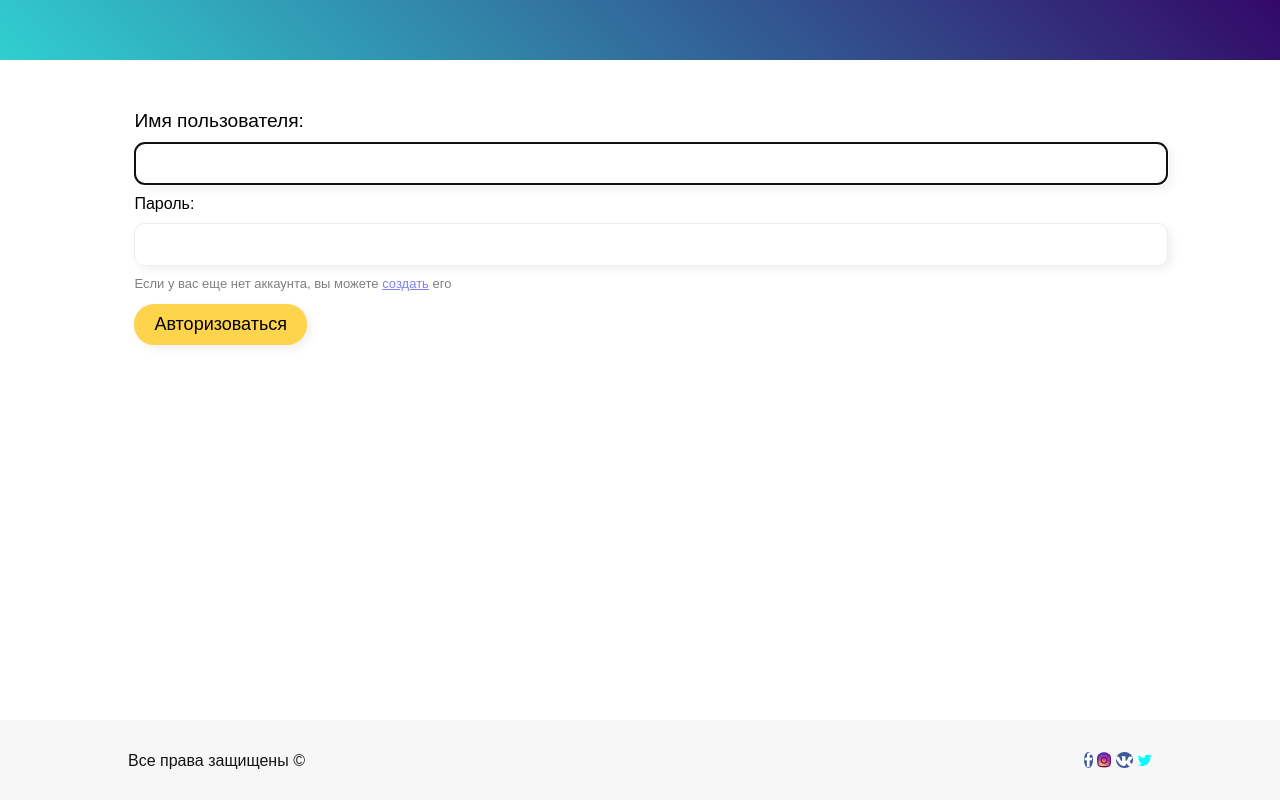
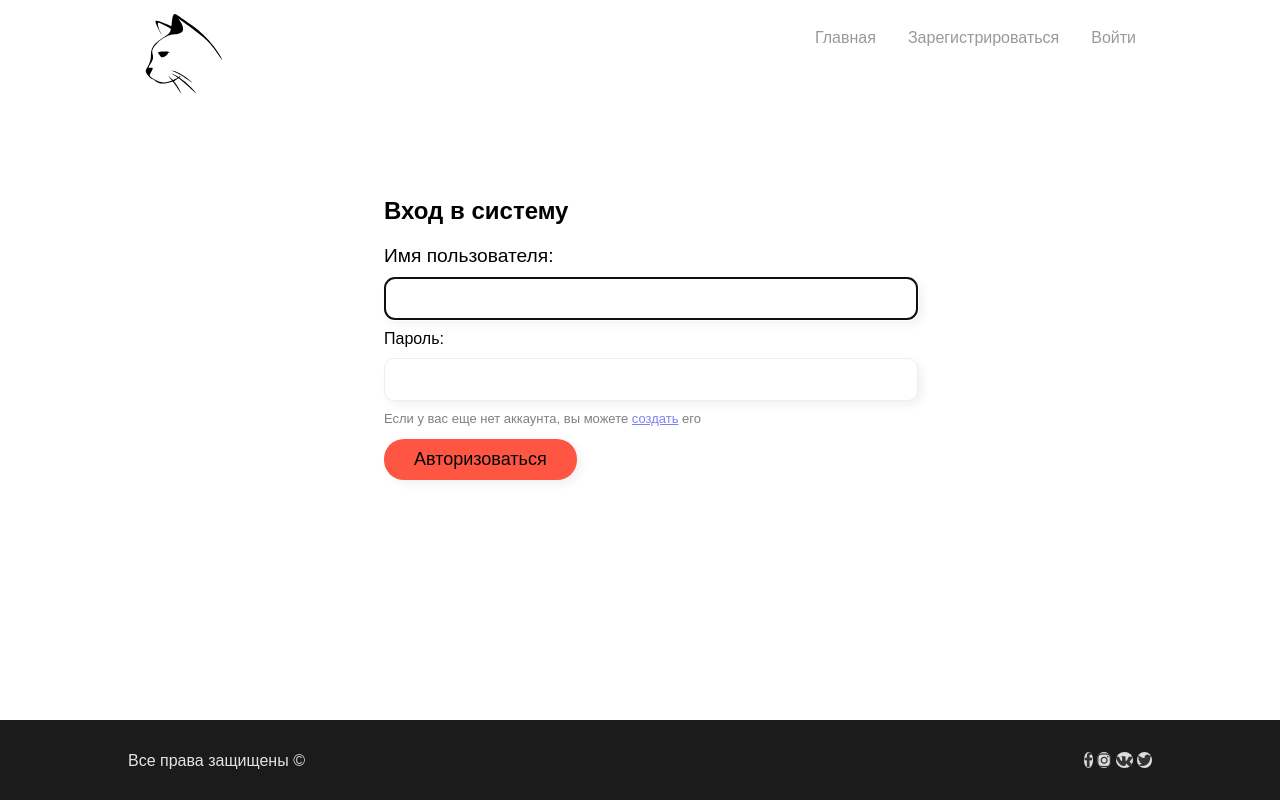
Before and after one commit to zbcoder/djangoShortsURL, a Django app: page /auth/login/ in a window 1280 px wide. Run offline with Django 4.2, Linux system fonts and the light colour scheme; parts of the project's set-up code (start-up, migrations or seed data) failed here and were passed over.

Commit message:
Add logic to navbar, change main.css

```diff
--- a/djangoAuth/forms.py
+++ b/djangoAuth/forms.py
@@ -12,7 +12,7 @@ class NewUserForm(UserCreationForm):
     username = forms.CharField(
         label='Введите логин',
         required=True,
-        help_text='Нельзя вводить символы: @, /, _',
+        help_text='Нельзя вводить символы, кроме: @, /, _',
         widget=forms.TextInput(attrs={'placeholder': 'Введите логин'})
     )
 
--- a/djangoMain/urls.py
+++ b/djangoMain/urls.py
@@ -3,6 +3,8 @@ from django.urls import path
 from .views import *
 
 urlpatterns = [
-    path(r'myprofile/', myprofile, name='myprofile'),
-    path(r'create_link/', create_link, name='create_link')
+    path(r'profile/', myprofile, name='profile'),
+    path(r'create_link/', create_link, name='create_link'),
+    path(r'', home, name='home'),
+    path(r'about/', about, name='about')
 ]
--- a/djangoShortLinks/settings.py
+++ b/djangoShortLinks/settings.py
@@ -127,6 +127,6 @@ STATICFILES_DIRS = [
 
 # Default primary key field type
 # https://docs.djangoproject.com/en/4.0/ref/settings/#default-auto-field
-LOGIN_REDIRECT_URL = 'myprofile'
+LOGIN_REDIRECT_URL = 'home'
 
 DEFAULT_AUTO_FIELD = 'django.db.models.BigAutoField'
--- a/static/css/main.css
+++ b/static/css/main.css
@@ -1,23 +1,69 @@
 body{
     font-family: Arial, Helvetica, sans-serif;
+    margin: 0;
+    display: flex;
+    flex-direction: column;
+    min-height: 100vh;
 }
 
 :root{
     --index: calc(1vw+1vh)
 }
-.shorturls-navbar{
-    position: fixed;
-    top:0;
-    left: 0;
-    height: 60px;
-    background: linear-gradient(45deg, #30cfd0, #330867);
-    width: 100%;
-    z-index: 5;
+
+.ul-navbar {
+    margin-top: auto;
+    width:100%;
+    margin-left: 5%;
+    margin-right: 5%;
+    list-style-type: none;
+    margin: 0;
+    padding: 0;
+    overflow: hidden;
+    text-align: center;
+    z-index: 3;
+}
+
+.navbar-container{
+    position: relative;
+    width:80%;
+    margin-left: auto;
+    margin-right: auto;
+}
+
+.ul-navbar .link-navbar {
+
+    float: right;
+}
+
+.link-navbar__link{
+    margin-top: 15px;
+    display: block;
+    color: #999;
+    text-align: center;
+    padding: 14px 16px;
+    text-decoration: none;
+    transition: color .5s ease;
+}
+
+/* Change the link color to #111 (black) on hover */
+.link-navbar .link-navbar__link:hover {
+    color: #141414;
+    transition: color .5s ease;
+}
+
+.navbar-header{
+    margin-top: 0px;
+    letter-spacing: .7px;
+    font-size: large;
+    pointer-events: none;
+    cursor: default;
+    text-decoration: none;
+    color: #999;
 }
 
 .container{
-    position: relative;
-    margin-top:110px;
+    flex-grow: 1;
+    margin-top: 5%;
     width:80%;
     margin-left: auto;
     margin-right: auto;
@@ -61,28 +107,26 @@ input:hover {
 .btn-rounded{
     margin-top: 10px;
     display: block;
-    padding: 10px 20px;
+    padding: 10px 30px;
     font-size: large;
-    background-color: #ffd44d;
+    background-color: rgb(255,86,68);
     border-radius: 20px;
     border: none;
     cursor: pointer;
     box-shadow:4px 4px 10px rgba(0,0,0,0.06);
-    transition: background-color, scale .5s ease;
+    transition: all .5s ease;
 }
 
 .btn-rounded:hover{
-    background-color: #ffc61c;
-    scale: .97;
+    transform: translateY(-5px);
+    box-shadow:0px 10px 10px rgba(0,0,0,0.15);
 }
 
 .footer{
-    position: fixed;
-    left: 0;
-    bottom: 0;
-    width: 100%;
-    height: 10%;
-    background-color: #f7f7f7;
+    margin-top: auto;
+    width:100%;
+    height: 80px;
+    background-color: #1b1b1b
 }
 
 .footer-content{
@@ -92,7 +136,7 @@ input:hover {
     top:40%;
     margin-left: auto;
     margin-right: auto;
-    color: #141414;
+    color: #e4e4e4;
     font-weight:500;
 }
 
@@ -116,30 +160,36 @@ input:hover {
     text-decoration: none;
     bottom:  calc(var(--index)*.5);
     border-radius: 50%;
-    transition: opacity .3s ease;
+    transition: opacity, scale .3s ease;
 }
 
 .fa:hover {
     opacity: 0.7;
+    scale: .95;
 }
 
 .fa-facebook {
-    background: #3B5998;
-    color: white;
+    /* background: #3B5998;
+    color: white; */
+    background: #ddd;
+    color: #333;
 }
 
 .fa-instagram{
-    background: radial-gradient(circle farthest-corner at 35% 90%, #fec564, transparent 50%), radial-gradient(circle farthest-corner at 0 140%, #fec564, transparent 50%), radial-gradient(ellipse farthest-corner at 0 -25%, #5258cf, transparent 50%), radial-gradient(ellipse farthest-corner at 20% -50%, #5258cf, transparent 50%), radial-gradient(ellipse farthest-corner at 100% 0, #893dc2, transparent 50%), radial-gradient(ellipse farthest-corner at 60% -20%, #893dc2, transparent 50%), radial-gradient(ellipse farthest-corner at 100% 100%, #d9317a, transparent), linear-gradient(#6559ca, #bc318f 30%, #e33f5f 50%, #f77638 70%, #fec66d 100%);
+    /* background: radial-gradient(circle farthest-corner at 35% 90%, #fec564, transparent 50%), radial-gradient(circle farthest-corner at 0 140%, #fec564, transparent 50%), radial-gradient(ellipse farthest-corner at 0 -25%, #5258cf, transparent 50%), radial-gradient(ellipse farthest-corner at 20% -50%, #5258cf, transparent 50%), radial-gradient(ellipse farthest-corner at 100% 0, #893dc2, transparent 50%), radial-gradient(ellipse farthest-corner at 60% -20%, #893dc2, transparent 50%), radial-gradient(ellipse farthest-corner at 100% 100%, #d9317a, transparent), linear-gradient(#6559ca, #bc318f 30%, #e33f5f 50%, #f77638 70%, #fec66d 100%); */
+    background: #ddd;
+    color: #333;
 }
 
+
 .fa-vk {
-    background: #3B5998;
-    color: white;
+    background: #ddd;
+    color: #333;
 }
 
 .fa-twitter{
-    background-color: white;
-    color:cyan;
+    background: #ddd;
+    color: #333;
 }
 
 .footer-buttons-container{
@@ -163,3 +213,12 @@ input:hover {
     font-size: larger;
     margin-bottom: .5em;
 }
+.alert-success{
+    width:100%;
+    padding: 10px 15px;
+    background-color: #ceffbc;
+}
+
+.header-large{
+    font-size: calc(var(--index)*5);
+}
--- a/templates/base.html
+++ b/templates/base.html
@@ -10,21 +10,30 @@
     <link rel="stylesheet" href="{% static 'css/main.css' %}" type="text/css">
 </head>
 <body>
-    <nav class="shorturls-navbar">
-
+    <nav>
+        <ul class="ul-navbar">
+          <div class="navbar-container">
+            <li class="link-navbar" style="float: left;"><a href="" class="link-navbar__link navbar-header"><img src="{% static 'svg/Logo.svg' %}" width="80" height="80"></img></a></li>
+            {% if user.is_authenticated %}
+                <li class="link-navbar"><a href="{% url 'logout' %}" class="link-navbar__link">Выйти</a></li>
+                <li class="link-navbar"><a href="{% url 'logout' %}" class="link-navbar__link">Про нас</a></li>
+                <li class="link-navbar"><a href="{% url 'create_link' %}" class="link-navbar__link">Создание ссылок</a></li>
+                <li class="link-navbar"><a href="{% url 'profile' %}" class="link-navbar__link">Перейти в профиль</a></li>
+            {% else %}
+                <li class="link-navbar"><a href="{% url 'login' %}" class="link-navbar__link">Войти</a></li>
+                <li class="link-navbar"><a href="{% url 'register' %}" class="link-navbar__link">Зарегистрироваться</a></li>
+            {% endif %}
+            <li class="link-navbar"><a href="{% url 'home' %}" class="link-navbar__link">Главная</a></li>
+          </div>
+        </ul>
     </nav>
 
     <div class="container">
-        {% if messages %}
-          {% for mess in messages %}
-            <div class="alert alert-success">{{ mess }}</div>
-          {% endfor %}
-        {% endif %}
         {% block content %}
 
         {% endblock %}
     </div>
-    <div class="footer">
+    <footer class="footer">
       <div class="footer-content">
           Все права защищены &#169;
           <div class="footer-buttons-container">
@@ -34,6 +43,6 @@
             <a href="https://twitter.com" class="fa fa-twitter"></a>
         </div>
       </div>
-    </div>
+    </footer>
 </body>
 </html>
--- a/templates/profile/links.html
+++ b/templates/profile/links.html
@@ -6,6 +6,11 @@
 
 {% block content %}
     <div class="center-container">
+        {% if messages %}
+          {% for mess in messages %}
+            <div class="alert alert-success">{{ mess }}</div>
+          {% endfor %}
+        {% endif %}
         {% if user_links %}
             <h3>Ссылки:</h3>
             {% for user_link in user_links %}
--- a/templates/registration/login.html
+++ b/templates/registration/login.html
@@ -2,10 +2,17 @@
 
 {% block content %}
 <div class="form">
+    <div class="center-container">
+        <h2>Вход в систему</h2>
         <form action="" method="POST">
             <div class="auth-container">
                 <div class="auth-img"></div>
-
+                {% if messages %}
+                    {% for mess in messages %}
+                        <div class="alert alert-success">{{ mess }}</div>
+                    {% endfor %}
+                {% endif %}
+                {% csrf_token %}
                 {% if next %}
                 {% if user.is_authenticated %}
                     <small class="form-text muted">Your account doesn't have access to this page. To proceed,
@@ -28,8 +35,7 @@
                 <input type="hidden" name="next" value="{{ next }}">
 
             </div>
-
-        {% csrf_token %}
         </form>
     </div>
+</div>
 {% endblock %}
```
Also changed, not shown: djangoMain/forms.py (added, +22 -0 lines), djangoMain/views.py (+18 -1 lines), templates/profile/home.html (added, +12 -0 lines), templates/profile/profile.html (+25 -3 lines), templates/registration/logged_out.html (added, +19 -0 lines), templates/registration/register.html (+8 -1 lines), db.sqlite3, static/svg/Logo.svg (added). Lines whose indentation alone changed are shown as unchanged.
